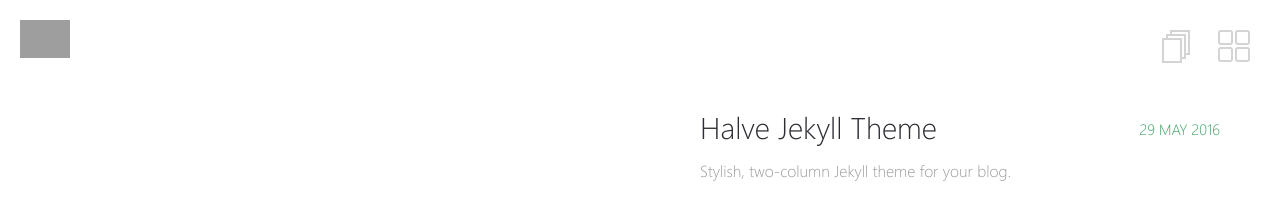
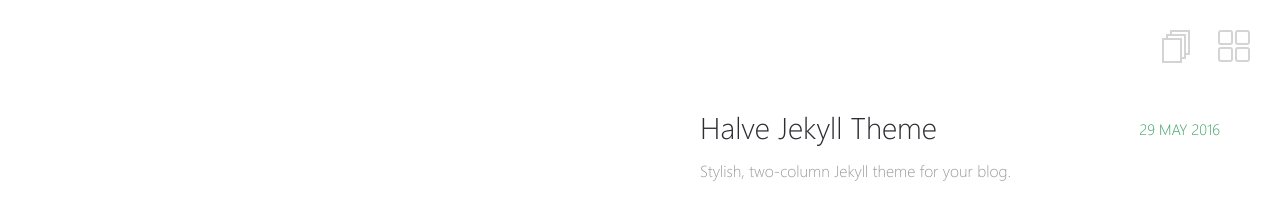
Before and after one commit to iknowSteven/iknowSteven.github.io, a Jekyll site: the page built from backup/_pages/posts.md, in a window 1280 px wide. Shown: the top 198 px of the page. Built offline with Jekyll 4.4.1, drawn with Linux system fonts in a browser that asks for light colours.

Commit message:
no message

```diff
--- a/_layouts/post-list.html
+++ b/_layouts/post-list.html
@@ -6,14 +6,13 @@ layout: compress
 <html>
 {% include head.html %}
   <body id="posts">
-
-    <div class="block-left">
-      <div class="content">
-        <a href="{{ site.url }}" class="logo"><img src="{{ site.url }}/images/{{ site.logo | replace: '.', '-small.' }}"></a>
-        <h1 class="section-title">{{ page.title}}<em>/</em>
-        </h1>
-      </div>
-    </div>
+    <!--<div class="block-left">-->
+      <!--<div class="content">-->
+        <!--<a href="{{ site.url }}" class="logo"><img src="{{ site.url }}/images/{{ site.logo | replace: '.', '-small.' }}"></a>-->
+        <!--<h1 class="section-title">{{ page.title}}<em>/</em>-->
+        <!--</h1>-->
+      <!--</div>-->
+    <!--</div>-->
 
     <div class="block-right">
       <a href="posts.html" title="posts" class="posts-menu-icon"></a>
```
